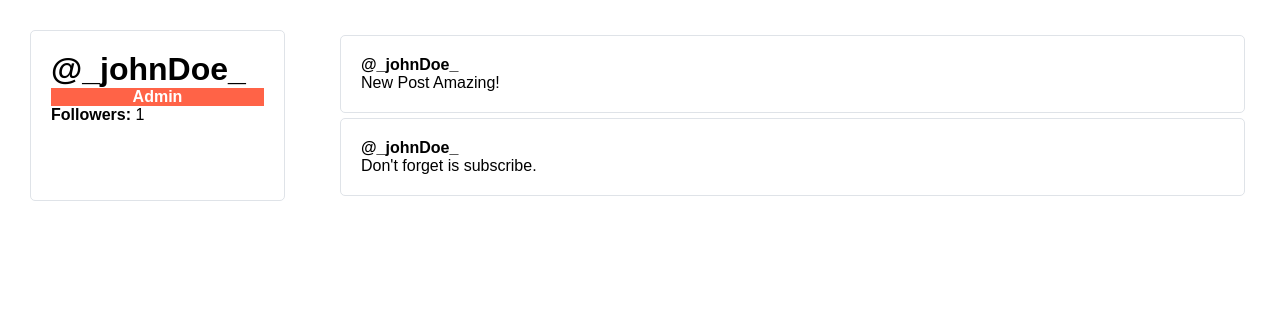
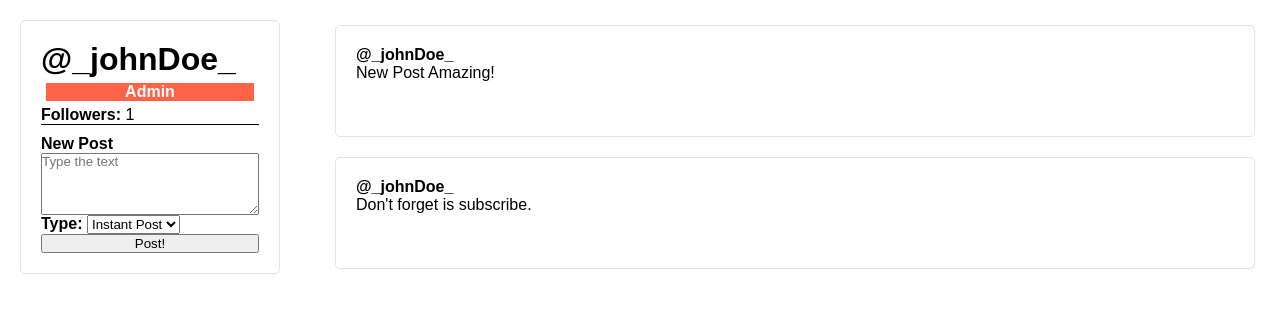
Before and after one commit to mirko93/Vue3-simple-project, a Vue app: page / in a window 1280 px wide. Shown: the top 310 px of the page. Built offline with nearby package versions, Linux system fonts and the light colour scheme.

Commit message:
created form and handling user input

```diff
--- a/src/App.vue
+++ b/src/App.vue
@@ -25,7 +25,6 @@ export default {
 }
 #app {
   padding: 10px;
-  margin: 5px;
   color: black;
 }
 </style>
--- a/src/components/UserProfile.vue
+++ b/src/components/UserProfile.vue
@@ -8,10 +8,38 @@
       <div class="user-profile__follower-count">
         <strong>Followers: </strong> {{ followers }}
       </div>
+
+      <form action="" class="user-profile__create-post" @submit.prevent="createNewPost">
+        <label for="newPost">
+          <strong>New Post</strong>
+        </label>
+        <textarea id="newPost" rows="4" placeholder="Type the text" v-model="newPostContent"></textarea>
+
+        <div class="user-profile__create-post-type">
+          <label for="newPostType">
+            <strong>Type: </strong>
+          </label>
+
+          <select id="newPostType" v-model="selectedPostType">
+            <option :value="option.value" v-for="(option, index) in postTypes" :key="index">
+              {{ option.name }}
+            </option>
+          </select>
+
+        </div>
+
+        <button>Post!</button>
+      </form>
     </div>
 
-    <div class="user-profile__posts-wrapper">
-      <PostItem v-for="post in user.posts" :key="post.id" :username="user.username" :post="post" @favourite="toggleFavourite" />
+    <div class="user-profile__post-wrapper">
+      <PostItem
+        v-for="post in user.posts"
+        :key="post.id"
+        :username="user.username"
+        :post="post"
+        @favourite="toggleFavourite"
+      />
     </div>
   </div>
 </template>
@@ -28,6 +56,12 @@ export default {
 
   data() {
     return {
+      newPostContent: '',
+      selectedPostType: 'instant',
+      postTypes: [
+        { value: 'draft', name: 'Draft' },
+        { value: 'instant', name: 'Instant Post' }
+      ],
       followers: 0,
       user: {
         id: 1,
@@ -65,6 +99,17 @@ export default {
 
     toggleFavourite(id) {
       console.log(`Favourited Post #${id}`);
+    },
+
+    createNewPost() {
+      if (this.newPostContent && this.selectedPostType !== 'draft') {
+        this.user.posts.unshift({
+          id: this.user.posts.length + 1,
+          content: this.newPostContent,
+        });
+
+        this.newPostContent = '';
+      }
     }
   },
 
@@ -96,5 +141,22 @@ export default {
   color: #fff;
   font-weight: bold;
   text-align: center;
+  margin: 5px;
+}
+
+h1 {
+  margin: 0;
+}
+
+.user-profile__post-wrapper {
+  display: grid;
+  grid-gap: 10px;
+}
+
+.user-profile__create-post {
+  display: flex;
+  flex-direction: column;
+  border-top: 1px solid black;
+  padding-top: 10px;
 }
 </style>
```
